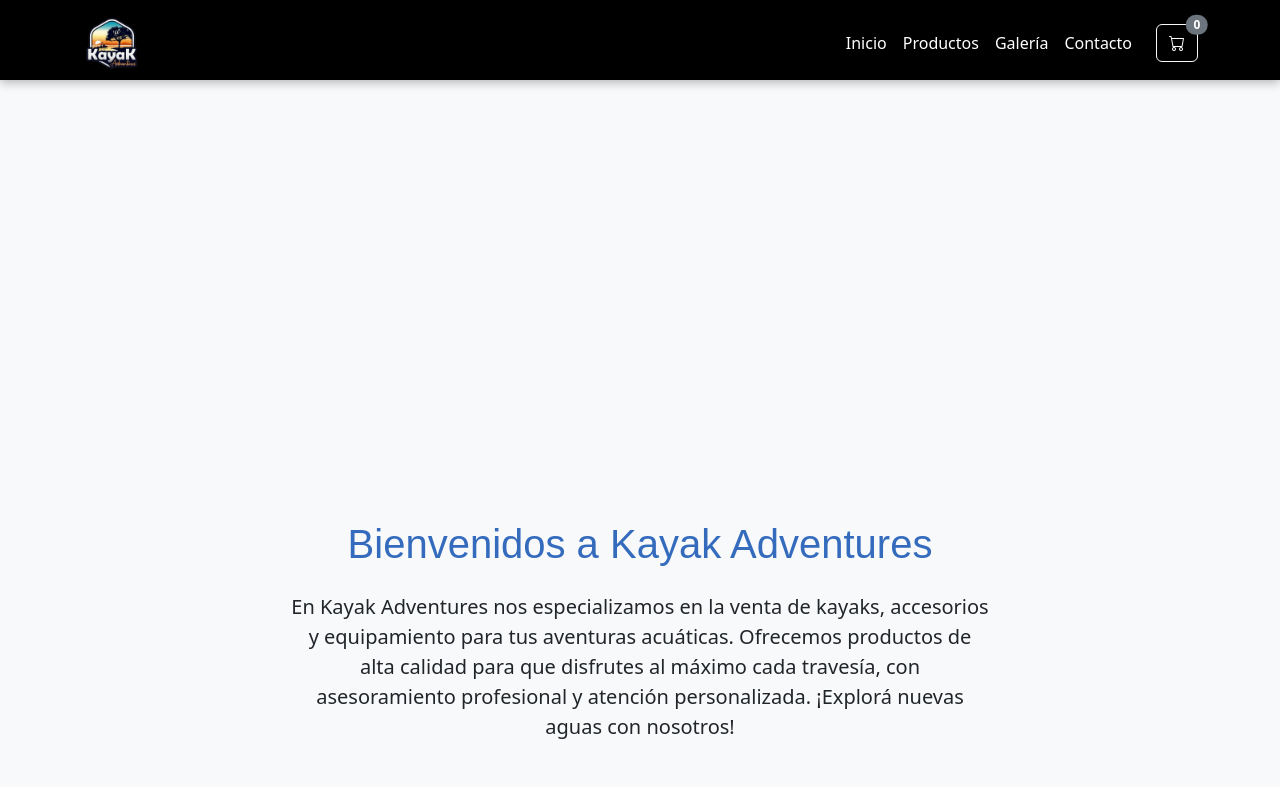
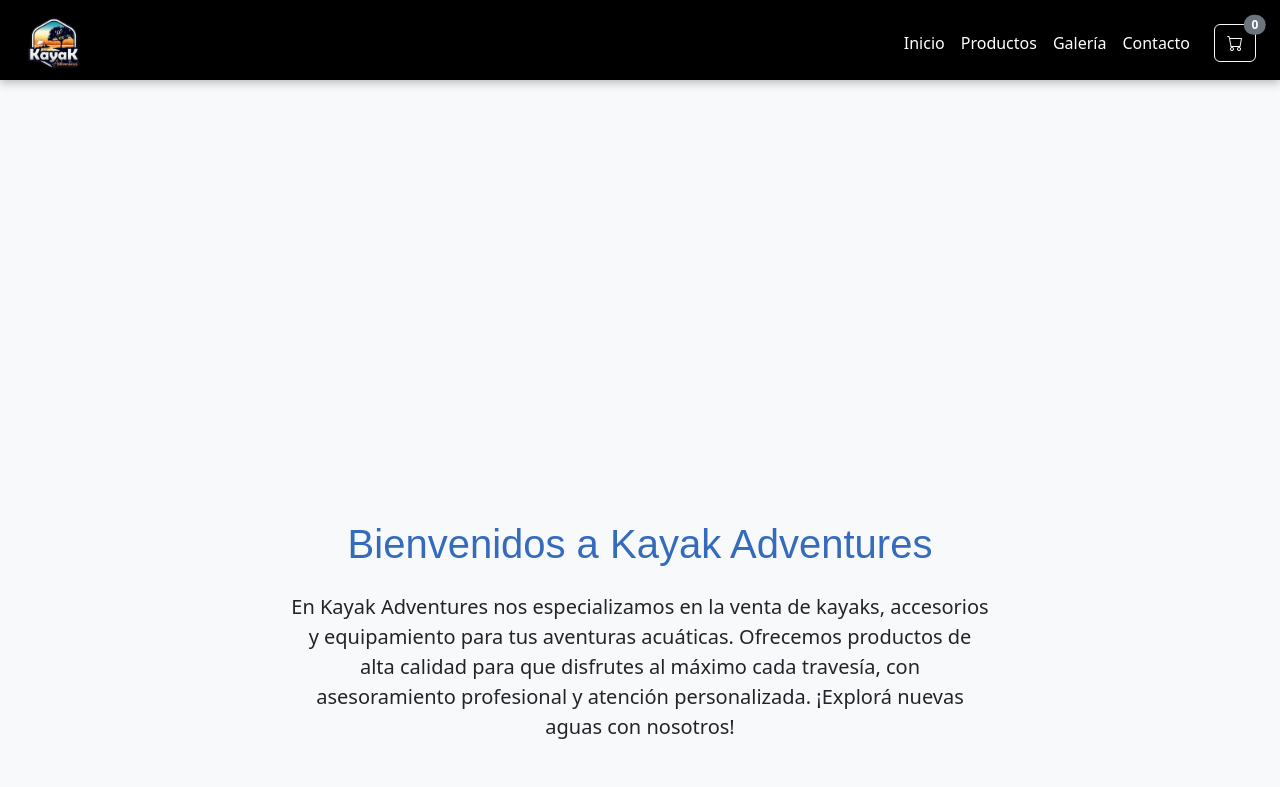
Before and after one commit to Agus1906/Landing-Page, a plain HTML site: page index.html in a window 1280 px wide. Shown: the top 787 px of the page. Drawn offline with Linux system fonts and the light colour scheme.

Commit message:
Ajusta el diseño del encabezado y la barra de navegación en varias plantillas

```diff
--- a/css/estilos.css
+++ b/css/estilos.css
@@ -35,8 +35,19 @@ h1, h2, h3 {
   z-index: 1050;
   background-color: #000;
   box-shadow: 0 2px 10px rgba(0, 0, 0, 0.3);
-  transition: all 0.3s ease;
+  padding: 0;
 }
+
+.custom-header .navbar {
+  padding-left: 0;
+  padding-right: 0;
+}
+
+.custom-header .container-fluid {
+  padding-left: 1.5rem;
+  padding-right: 1.5rem;
+}
+
 
 .custom-header .navbar-brand {
   padding: 5px 0;
--- a/index.html
+++ b/index.html
@@ -12,8 +12,8 @@
 <body>
 
 <header class="custom-header">
-  <nav class="navbar navbar-expand-lg navbar-dark container">
-    <div class="container-fluid">
+  <nav class="navbar navbar-expand-lg navbar-dark">
+    <div class="container-fluid px-4">
       <a class="navbar-brand" href="index.html">
         <img src="assets/logo.png" alt="Kayak Adventures" class="logo-img">
       </a>
```
Also changed, not shown: templates/contacto.html (+2 -2 lines), templates/indumentaria.html (+2 -2 lines), templates/kayaks.html (+2 -2 lines), templates/remos.html (+2 -2 lines), templates/salvavidas.html (+2 -2 lines).
